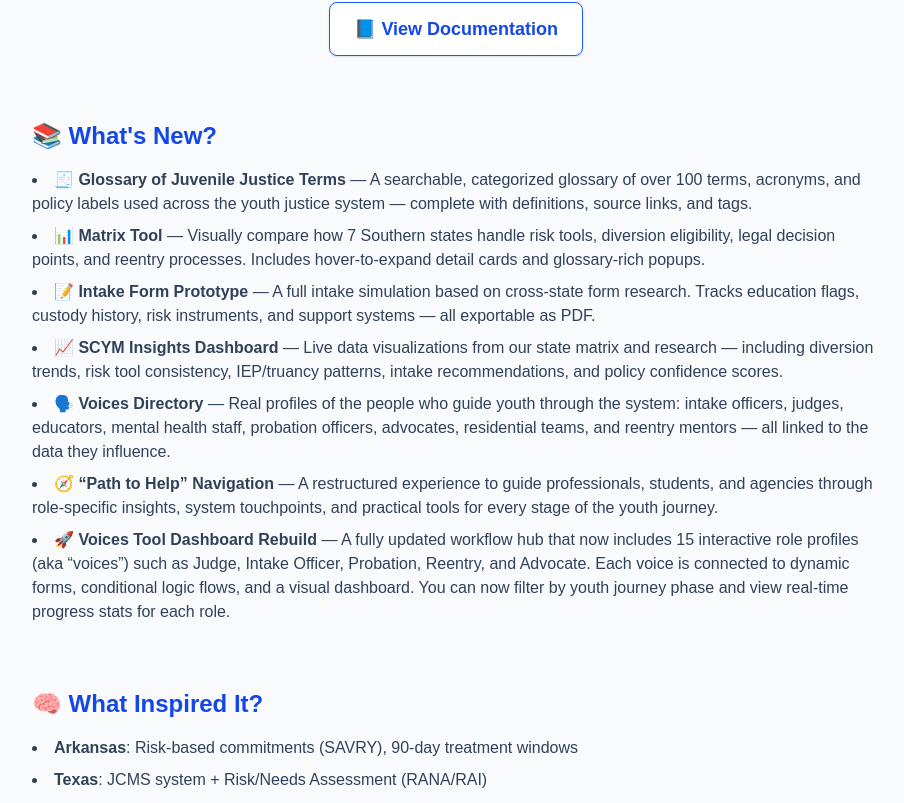
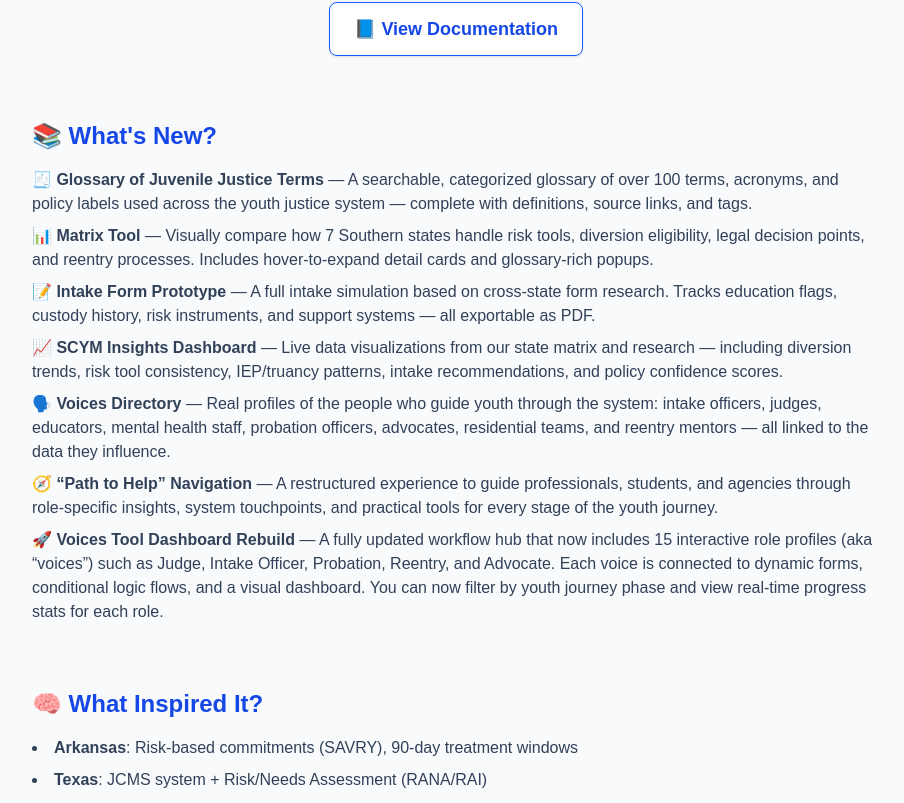
Before and after one commit to dariansweb/SecondChanceYouthMap, a Next.js app: page / in a window 1280 px wide. Shown: the part 603-1406 px from the top of the page, without its empty margins (184-1088 px from the left). Built offline with nearby package versions, Linux system fonts and the light colour scheme.

Commit message:
remove bullets list none on home page

```diff
--- a/src/app/page.tsx
+++ b/src/app/page.tsx
@@ -60,7 +60,7 @@ export default function HomePage() {
           <h2 className="text-2xl font-semibold text-blue-700 mb-4">
             📚 What&apos;s New?
           </h2>
-          <ul className="list-disc list-inside text-slate-700 space-y-2">
+          <ul className="list-disc list-inside list-none text-slate-700 space-y-2">
             <li>
               <strong>🧾 Glossary of Juvenile Justice Terms</strong> — A
               searchable, categorized glossary of over 100 terms, acronyms, and
```
